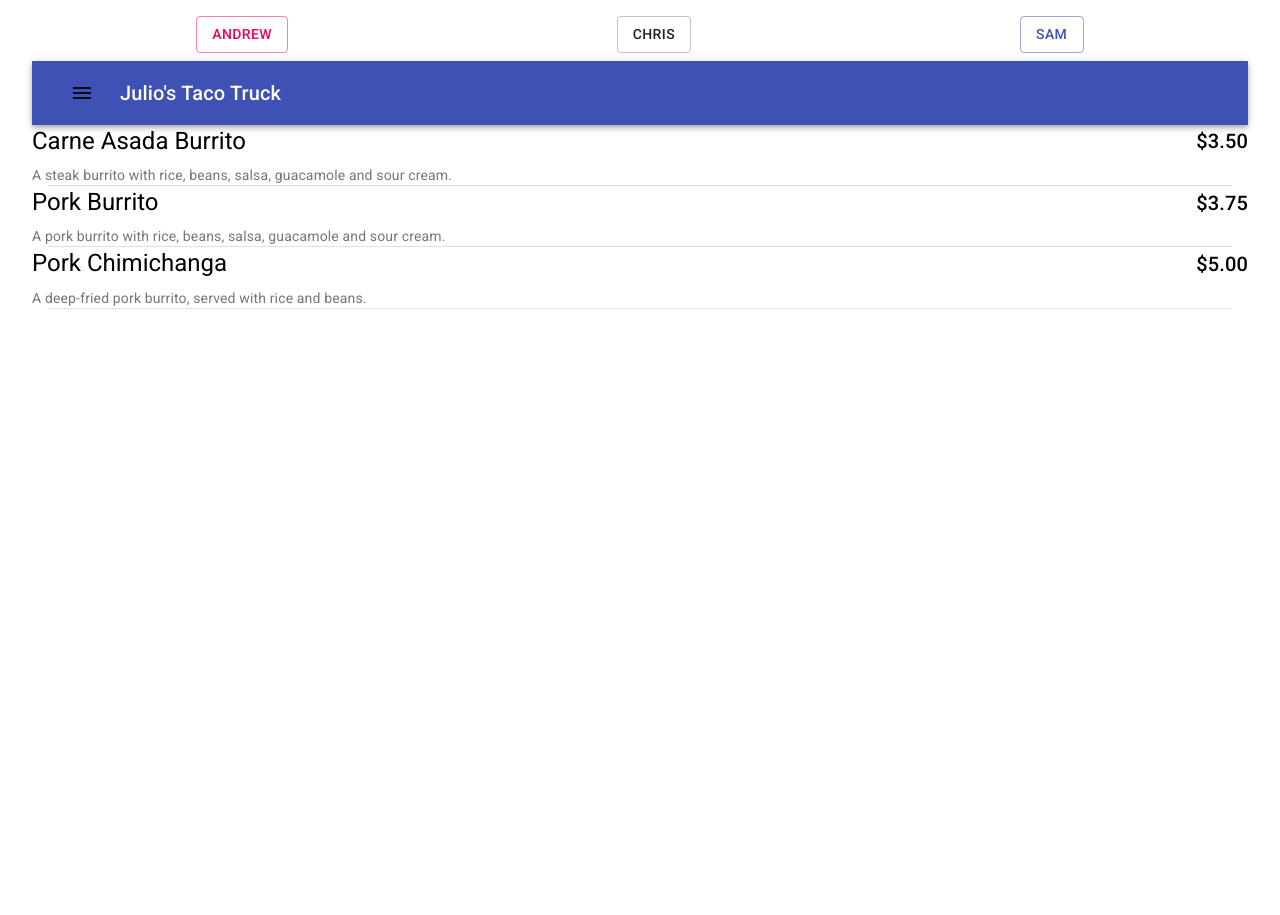
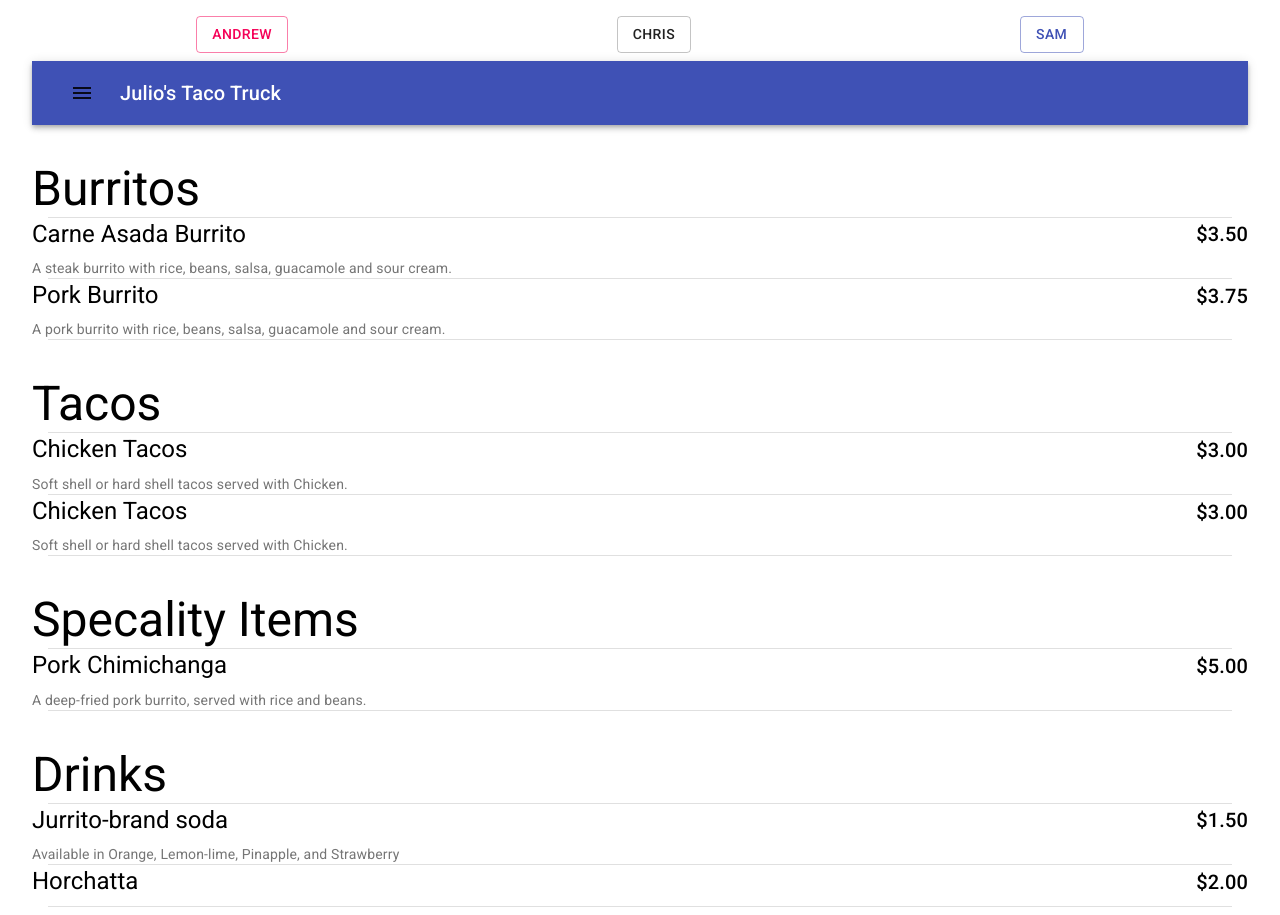
Before and after one commit to andrewrhansen/siteBuilder, a React (Create React App) app: page / in a window 1280 px wide. Both pictures are taken after a click on the button "ANDREW". Before the commit the page ends 800 px from the top, so only its background shows below. Built offline with nearby package versions, Linux system fonts and the light colour scheme.

Commit message:
Updated food menu
Updated food menu component to have categories of items

```diff
--- a/src/Assets/jsonTestData.js
+++ b/src/Assets/jsonTestData.js
@@ -34,6 +34,8 @@ export const AndrewTestData = [
     type: "Menu",
     data: {
       menuList: [
+        { catName: "Burritos",
+          items: [
             {
               name: "Carne Asada Burrito",
               price: "$3.50",
@@ -43,12 +45,42 @@ export const AndrewTestData = [
               name: "Pork Burrito",
               price: "$3.75",
               desc: "A pork burrito with rice, beans, salsa, guacamole and sour cream."
+            }
+        ]},
+        { catName: "Tacos",
+          items: [
+            {
+              name: "Chicken Tacos",
+              price: "$3.00",
+              desc: "Soft shell or hard shell tacos served with Chicken."
             },
+            {
+              name: "Chicken Tacos",
+              price: "$3.00",
+              desc: "Soft shell or hard shell tacos served with Chicken."
+            }
+        ]},
+        { catName: "Specality Items",
+          items: [
             {
             name: "Pork Chimichanga",
             price: "$5.00",
             desc: "A deep-fried pork burrito, served with rice and beans."
+            }
+        ]},
+        { catName: "Drinks",
+          items: [
+            {
+              name: "Jurrito-brand soda",
+              price: "$1.50",
+              desc: "Available in Orange, Lemon-lime, Pinapple, and Strawberry"
             },
+            {
+              name: "Horchatta",
+              price: "$2.00",
+              esc: "Our delicious, homemade Horchata."
+            }
+        ]}
       ]
     }
   }
--- a/src/ComponentPlayground/Andrew/foodMenu.jsx
+++ b/src/ComponentPlayground/Andrew/foodMenu.jsx
@@ -6,13 +6,20 @@ import { AndrewTestData } from "../../Assets/jsonTestData";
 export default function FoodMenu() {
   const useStyles = makeStyles({});
   const classes = useStyles();
+
   const renderMenu = (menu) => {
     const menuList = menu.data.menuList;
     console.log(menuList);
     return (
       <div>
-        {menuList.map((item, index) => (
+        {menuList.map((cat, index) => (
           <div className={classes.section1} key={index}>
+            <br />
+            <br />
+            <Typography variant="h3">{cat.catName}</Typography>
+            <Divider variant="middle" />
+            {cat.items.map((item, index) => (
+              <div>
                 <Grid container alignItems="center">
                   <Grid item xs>
                     <Typography gutterBottom variant="h5">
@@ -32,6 +39,8 @@ export default function FoodMenu() {
               </div>
             ))}
           </div>
+        ))}
+      </div>
     );
   };
   return AndrewTestData.map((atd) => {
```
Lines whose indentation alone changed are shown as unchanged.
